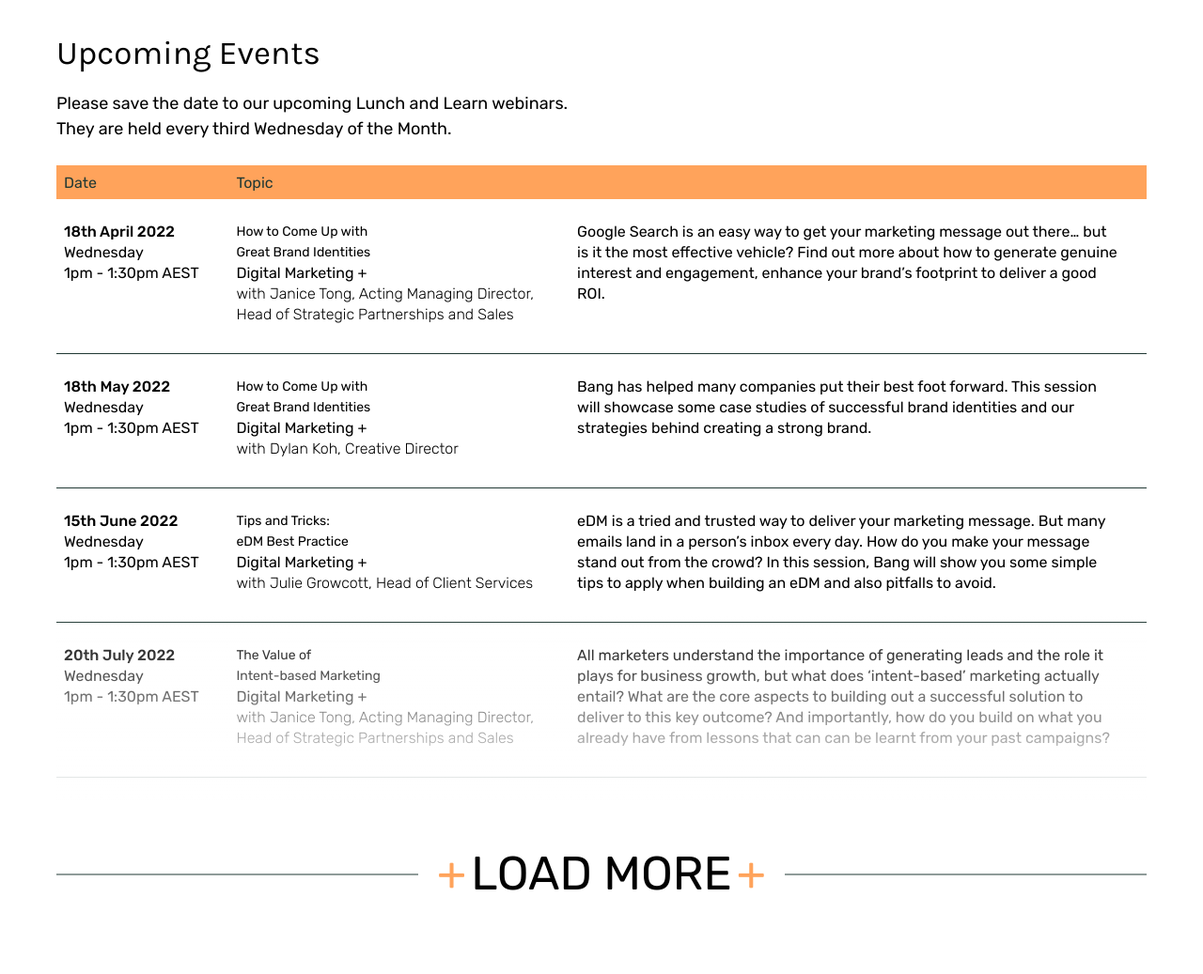
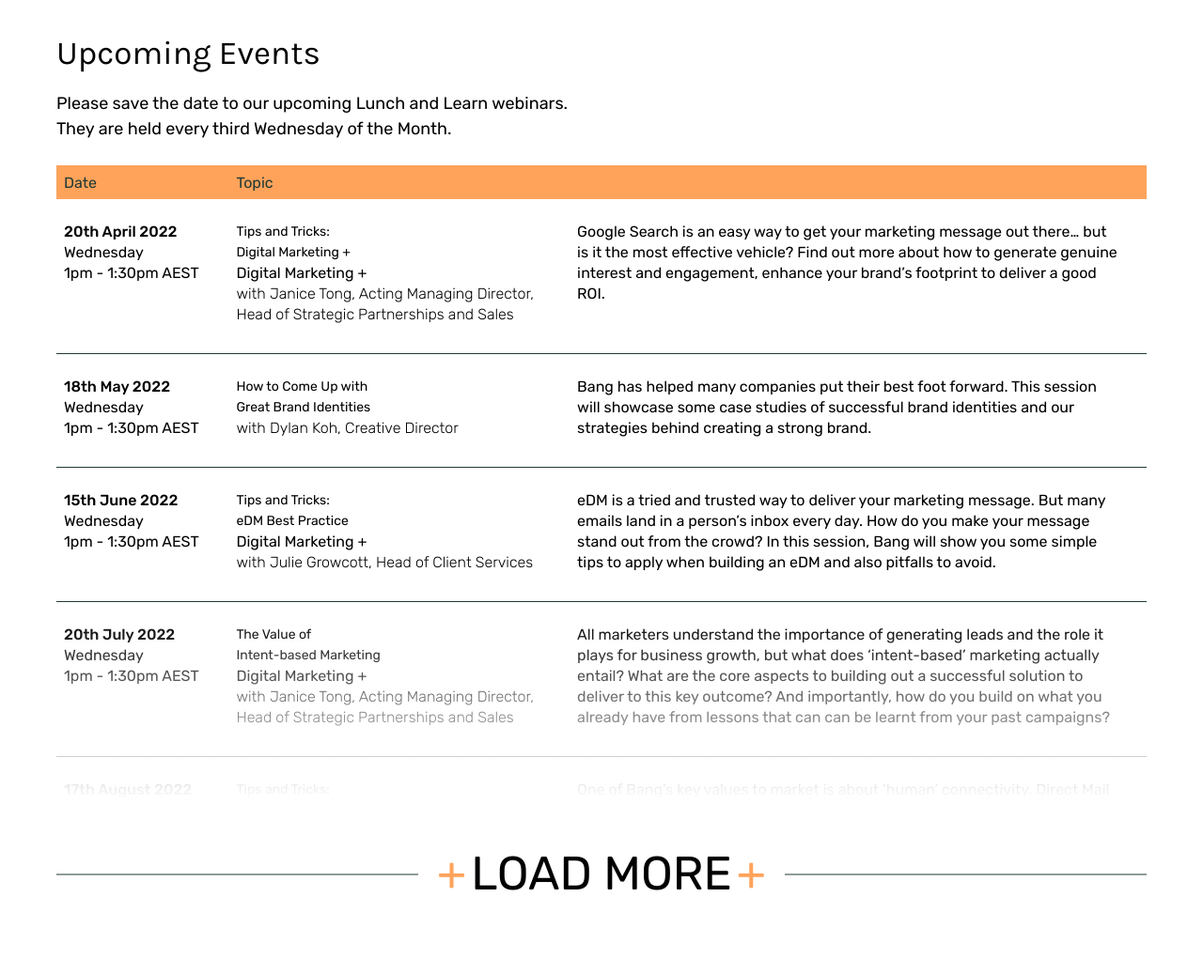
Before and after one commit to BangAU/lunch---learnlp, a PHP site: page / in a window 1280 px wide. Shown: the part 3071-4108 px from the top of the page at 94% size. Run offline with PHP 8.4, Linux system fonts and the light colour scheme.

Commit message:
content edited

```diff
--- a/index.php
+++ b/index.php
@@ -470,18 +470,17 @@
                                 <tr>
                                     <td>
                                         <p>
-                                            <strong>18th April 2022</strong>
+                                            <strong>20th April 2022</strong>
                                             <span>Wednesday</span>
                                             <span>1pm - 1:30pm AEST</span>
                                         </p>
                                     </td>
                                     <td>
                                         <p>
-                                            <small>How to Come Up with<br> Great Brand Identities</small>
+                                            <small>Tips and Tricks: <br> Digital Marketing +</small>
                                             Digital Marketing +
-                                            <span class="font-weight-light">with Janice Tong, Acting Managing
-                                                Director,
-                                                Head of Strategic Partnerships and Sales</span>
+                                            <span class="font-weight-light">with Janice Tong, Acting Managing Director,
+                                            Head of Strategic Partnerships and Sales</span>
                                         </p>
                                     </td>
                                     <td>
@@ -504,7 +503,7 @@
                                     <td>
                                         <p>
                                             <small>How to Come Up with<br> Great Brand Identities</small>
-                                            Digital Marketing +
+
                                             <span class="font-weight-light">with Dylan Koh, Creative Director</span>
                                         </p>
                                     </td>
```
